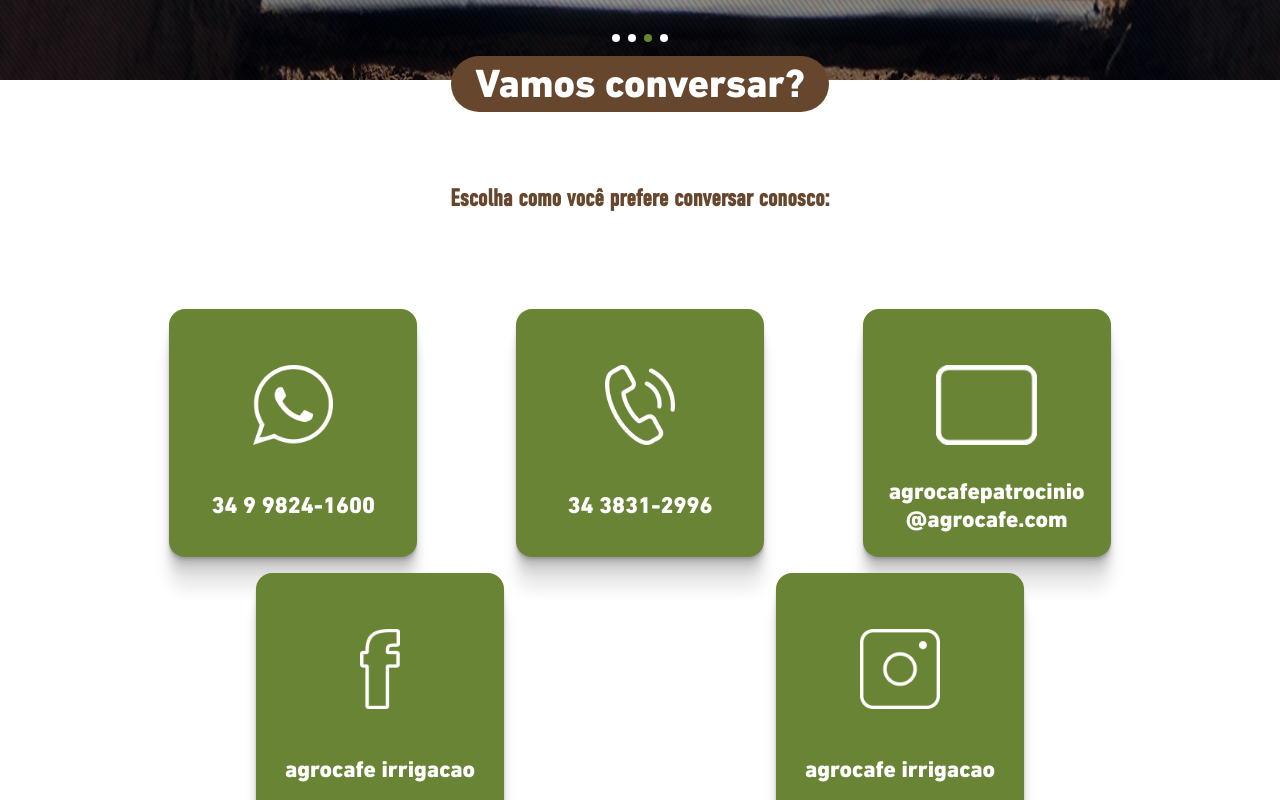
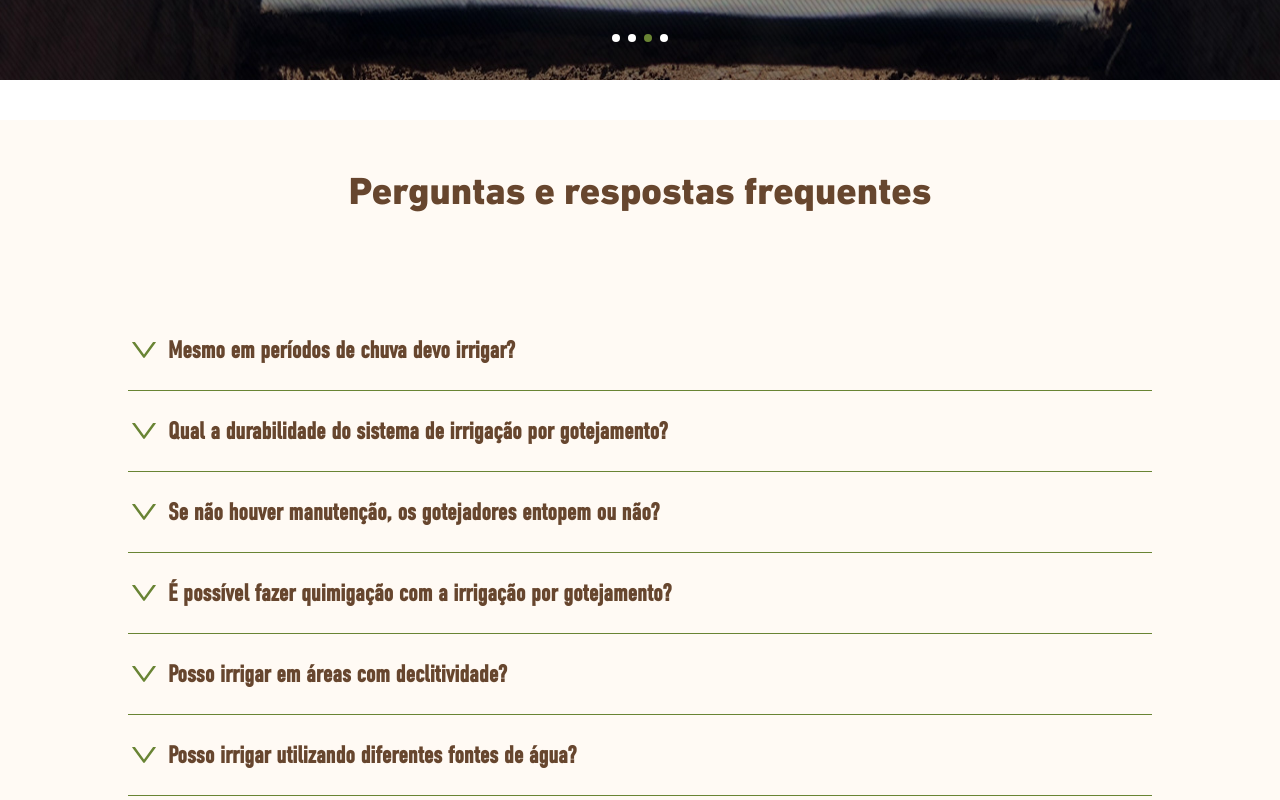
Before and after one commit to rachzy/agrocafe, a React (Vite) app: page / in a window 1280 px wide. Shown: the part 720-1520 px from the top of the page. Built offline with nearby package versions, Linux system fonts and the light colour scheme.

Commit message:
criar FAQ

```diff
--- a/package.json
+++ b/package.json
@@ -12,6 +12,7 @@
   "dependencies": {
     "react": "^18.2.0",
     "react-dom": "^18.2.0",
+    "react-icons": "^4.8.0",
     "sass": "^1.62.1"
   },
   "devDependencies": {
--- a/src/App.tsx
+++ b/src/App.tsx
@@ -6,6 +6,7 @@ import Slide2 from "./assets/imagens/sliders/slider2.jpg";
 import Slide3 from "./assets/imagens/sliders/slider3.jpg";
 import Slide4 from "./assets/imagens/sliders/slider4.jpg";
 import Contact from "./sections/Contact/index.js";
+import FAQ from "./sections/FAQ/index.js";
 
 const App = () => {
   const slides = [Slide1, Slide2, Slide3, Slide4];
@@ -13,6 +14,7 @@ const App = () => {
     <main>
       <Header />
       <Slider images={slides} floatingDots />
+      <FAQ />
       <Contact />
     </main>
   );
--- /dev/null
+++ b/src/components/Pergunta/Pergunta.css
@@ -0,0 +1,50 @@
+div.pergunta-box {
+    display: flex;
+    flex-direction: column;
+
+    width: 100%;
+    padding: 3vh 0;
+
+    border-bottom: 0.2vh solid #698434;
+
+    cursor: pointer;
+}
+
+div.titulo-box {
+    display: flex;
+    align-items: center;
+}
+
+div.titulo-box h2 {
+    font-size: 3vh;
+    text-align: center;
+    margin-left: 1vh;
+}
+
+div.resposta-box {
+    height: 0;
+    overflow: hidden;
+
+    transition: 0.2s all;
+}
+
+div.resposta-box p {
+    font-size: 2.5vh;
+    font-family: "Dincon Regular", sans-serif;
+    font-weight: 100;
+    color: black;
+    text-align: justify;
+}
+
+div.pergunta-box.active > div.resposta-box {
+    height: fit-content;
+    padding-top: 2vh;
+}
+
+div.pergunta-box .arrow-icon {
+    transition: 0.2s all;
+}
+
+div.pergunta-box.active .arrow-icon {
+    transform: rotate(180deg);
+}
--- /dev/null
+++ b/src/components/Pergunta/index.tsx
@@ -0,0 +1,29 @@
+import React from "react";
+import "./Pergunta.css";
+
+import { AiOutlineDown } from "react-icons/ai";
+
+export interface IPergunta {
+  pergunta: string;
+  resposta: string;
+}
+
+const Pergunta: React.FC<IPergunta> = ({ pergunta, resposta }) => {
+  function handlePerguntaClick(e: React.MouseEvent<HTMLDivElement, MouseEvent>) {
+    e.currentTarget.classList.toggle("active");
+  }
+
+  return (
+    <div onClick={handlePerguntaClick} className="pergunta-box">
+      <div className="titulo-box">
+        <AiOutlineDown className="arrow-icon" fill="#698434" size={32} />
+        <h2 className="marrom label">{pergunta}</h2>
+      </div>
+      <div className="resposta-box">
+        <p>{resposta}</p>
+      </div>
+    </div>
+  );
+};
+
+export default Pergunta;
--- /dev/null
+++ b/src/components/Titulo/Titulo.css
@@ -0,0 +1,7 @@
+h1.main-titulo {
+    font-family: "Dincon Bold", sans-serif;
+    font-size: 3vmax;
+
+    text-align: center;
+    margin-block: 6vh;
+}
--- /dev/null
+++ b/src/components/Titulo/index.tsx
@@ -0,0 +1,12 @@
+import React from "react";
+import "./Titulo.css";
+
+interface IProps {
+  children: string;
+}
+
+const Titulo: React.FC<IProps> = ({ children }) => {
+  return <h1 className="main-titulo marrom label">{children}</h1>;
+};
+
+export default Titulo;
--- /dev/null
+++ b/src/sections/FAQ/FAQ.css
@@ -0,0 +1,18 @@
+section.faq {
+    display: flex;
+    flex-direction: column;
+
+    background-color: rgb(255, 250, 244);
+
+    width: 100%;
+}
+
+div.perguntas-wrapper {
+    display: flex;
+    flex-direction: column;
+
+    width: 80vw;
+
+    margin-block: 6vh;
+    margin-inline: auto;
+}
--- /dev/null
+++ b/src/sections/FAQ/index.tsx
@@ -0,0 +1,86 @@
+import React from "react";
+import "./FAQ.css";
+
+import Titulo from "../../components/Titulo";
+import Pergunta, { IPergunta } from "../../components/Pergunta/index.js";
+
+const FAQ = () => {
+  const perguntas: IPergunta[] = [
+    {
+      pergunta: "Mesmo em períodos de chuva devo irrigar?",
+      resposta: `O fato do solo estar com grande quantidade de água,
+      devido às chuvas, não significa que a plantação esteja sadia e
+      produtiva. Com o grande volume de água, pode ocorrer lixiviação
+      (perda dos nutrientes pela água), que prejudica a produtividade
+      e gera perdas de fertilizantes aplicados na cultura. O interessante
+      da irrigação por gotejamento, mesmo em período de chuvas, é uma
+      excelente alternativa para aplicação de defensivos agrícolas e
+      nutrientes, a fim de controlar o surgimento de pragas e doenças
+      sem o risco de contaminação da área e do produtor. Assim, garante
+      a segurança da lavoura e fornece, exatamente, o que as plantas
+      precisam para o crescimento e o desenvolvimento.`,
+    },
+    {
+        pergunta: "Qual a durabilidade do sistema de irrigação por gotejamento?",
+        resposta: `O sistema de irrigação por gotejamento tem longa
+        durabilidade. No Brasil, temos áreas com gotejadores de mais de
+        20 anos e que ainda tem boa performance. A durabilidade dos tubos
+        gotejadores depende muito da realização das operações de manutenção,
+        preventivas, recomendadas. Da mesma forma que um trator ou outra
+        máquina qualquer, sua durabilidade está vinculada ao seu correto uso
+        e a realização das revisões, conforme recomendação do fabricante.`,
+      },
+      {
+        pergunta: "Se não houver manutenção, os gotejadores entopem ou não?",
+        resposta: `Além da manutenção, utilizar produtos de qualidade também é essencial.
+        E, por falar em produtos de qualidade, somos representantes Netafim e atendemos
+        Patrocínio e região. Disponibilizamos uma equipe especializada para assumir toda
+        a operação e a manutenção preventiva do seu sistema. Nós cuidamos da sua irrigação,
+        para que você tenha tranquilidade para focar no seu negócio, que é produzir mais com
+        menos!`,
+      },
+      {
+        pergunta: "É possível fazer quimigação com a irrigação por gotejamento?",
+        resposta: `Sim, é possível fazer a aplicação de defensivos agrícolas, produtos biológicos
+        ou orgânicos através da tecnologia chamada de “Drip Protection”. No entanto, é necessário
+        que o produto seja registrado em órgãos que regularizam sua utilização para a cultura e a
+        sua utilização via sistema, ser solúvel em água e não conter partículas sólidas em suspensão.
+        A ”Drip Protection” ou quimigação garante melhor uniformidade, redução de custos, segurança
+        de aplicação e agilidade.`,
+      },
+      {
+        pergunta: "Posso irrigar em áreas com declitividade?",
+        resposta: `Sim, o sistema pode ser utilizado tanto em áreas planas quanto naquelas que têm
+        declividade, obtendo o mesmo nível de eficiência! Para realização do projeto executivo, é
+        necessário que a nossa equipe faça um levantamento planialtimétrico que orienta o projetista
+        no correto dimensionamento hidráulico. Vale ressaltar que, mesmo em terrenos com declividade,
+        a distribuição da água será uniforme em toda a área irrigada..`,
+      },
+      {
+        pergunta: "Posso irrigar utilizando diferentes fontes de água?",
+        resposta: `Um sistema de irrigação por gotejamento, diferente de outros métodos, é dimensionado
+        baseando-se na qualidade da água disponível para irrigação, podendo utilizar diferentes fontes
+        de água (rio, poços e reservatórios). Dessa forma, utilizam-se sistemas de tratamento da água
+        antes que ela passe pelos tubos gotejadores. Sistemas de aeração, reservatório com decantação
+        e filtragem são exemplos de processos realizados antes da irrigação para que se garanta a
+        qualidade da água a ser utilizada. Além disso, os gotejadores também possuem um sistema de
+        filtros que evitam os riscos de entupimento. Para complementar, é importante que seja feito um
+        programa de manutenção preventiva, garantindo a limpeza dos tubos gotejadores com frequência.`,
+      },
+
+  ];
+
+  function renderPerguntas() {
+    return perguntas.map((pergunta) => {
+      return <Pergunta key={pergunta.pergunta} {...pergunta} />;
+    });
+  }
+  return (
+    <section className="faq">
+      <Titulo>Perguntas e respostas frequentes</Titulo>
+      <div className="perguntas-wrapper">{renderPerguntas()}</div>
+    </section>
+  );
+};
+
+export default FAQ;
```
Also changed, not shown: 1 other file (tests, documents, lock files or other folders).
